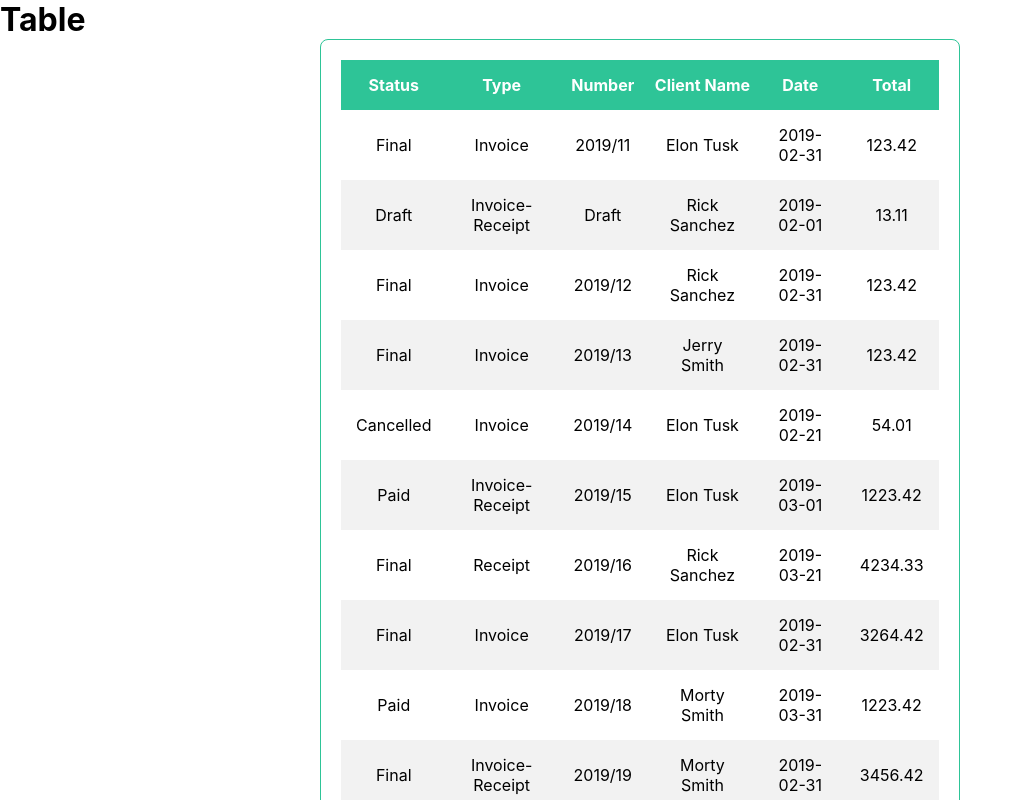
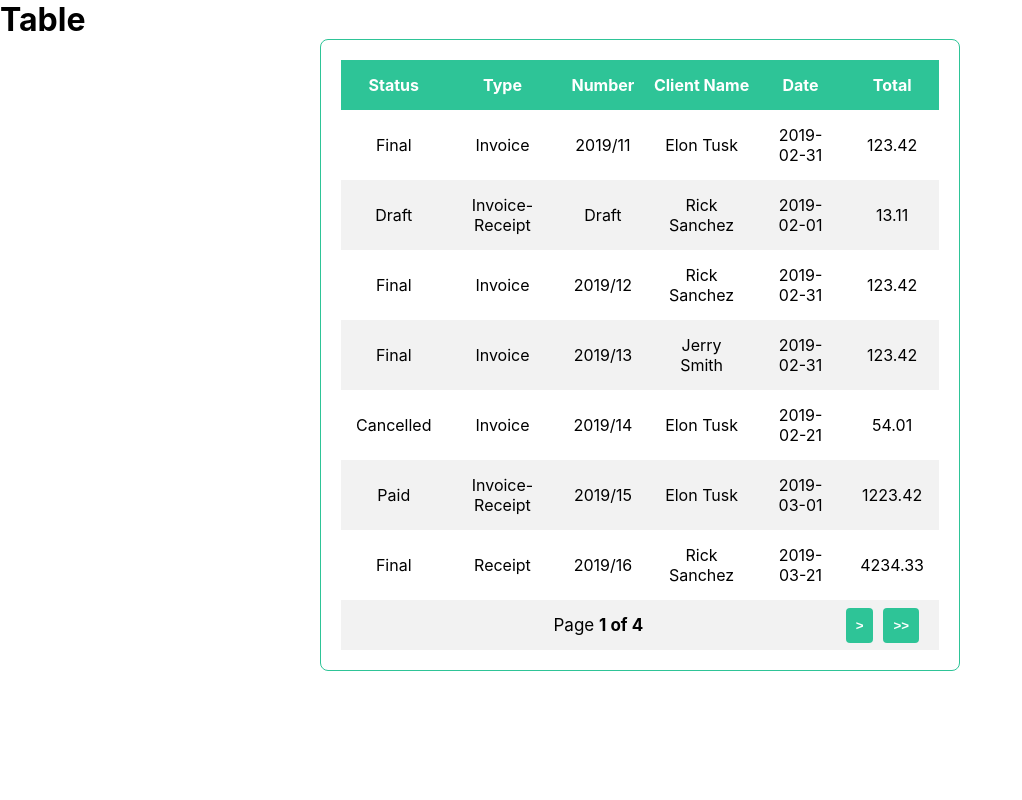
Before and after one commit to henrypadua/invoicexpress-challenge, a React (Vite) app: page / in a window 1280 px wide. Shown: the top 800 px of the page, without its empty margins (0-1022 px from the left). Built offline with nearby package versions, Linux system fonts and the light colour scheme.

Commit message:
Created and styled datatable pagination component

```diff
--- a/src/App.tsx
+++ b/src/App.tsx
@@ -37,7 +37,7 @@ export function App() {
    const data = useMemo(() => documents, [])
 
    return (
-      <div>
+      <div style={{ marginBottom: '2rem' }}>
          <h1>Table</h1>
          <DataTable columns={columns} data={data} />
       </div>
--- a/src/components/DataTable/index.tsx
+++ b/src/components/DataTable/index.tsx
@@ -1,5 +1,6 @@
-import { Column, useTable } from 'react-table'
+import { Column, useTable, usePagination } from 'react-table'
 
+import { DataTablePagination } from '../DataTablePagination'
 import * as S from './DataTable.style'
 
 type DataTableProps = {
@@ -8,11 +9,28 @@ type DataTableProps = {
 }
 
 export function DataTable({ columns, data }: DataTableProps) {
-   const { getTableProps, getTableBodyProps, headerGroups, rows, prepareRow } =
-      useTable({
+   const {
+      getTableProps,
+      getTableBodyProps,
+      headerGroups,
+      prepareRow,
+      page,
+      canPreviousPage,
+      canNextPage,
+      pageOptions,
+      pageCount,
+      gotoPage,
+      nextPage,
+      previousPage,
+      state: { pageIndex }
+   } = useTable(
+      {
          columns,
-         data
-      })
+         data,
+         initialState: { pageIndex: 0, pageSize: 7 }
+      },
+      usePagination
+   )
 
    return (
       <S.Container>
@@ -30,7 +48,7 @@ export function DataTable({ columns, data }: DataTableProps) {
             </thead>
 
             <tbody {...getTableBodyProps()}>
-               {rows.map((row, index) => {
+               {page.map((row, index) => {
                   prepareRow(row)
                   return (
                      <tr {...row.getRowProps()} key={index}>
@@ -46,6 +64,17 @@ export function DataTable({ columns, data }: DataTableProps) {
                })}
             </tbody>
          </table>
+
+         <DataTablePagination
+            gotoPage={gotoPage}
+            previousPage={previousPage}
+            nextPage={nextPage}
+            canPreviousPage={canPreviousPage}
+            canNextPage={canNextPage}
+            pageCount={pageCount}
+            pageIndex={pageIndex}
+            pageOptions={pageOptions}
+         />
       </S.Container>
    )
 }
--- /dev/null
+++ b/src/components/DataTablePagination/DataTablePagination.style.tsx
@@ -0,0 +1,32 @@
+import styled from 'styled-components'
+
+export const Container = styled.div`
+   display: flex;
+   flex-direction: row;
+   justify-content: space-between;
+   align-items: center;
+   height: 50px;
+   padding: 1.5rem;
+   background-color: #f2f2f2;
+
+   button {
+      cursor: pointer;
+      padding: 1rem;
+      color: white;
+      font-weight: bold;
+      margin: 0.5rem;
+      background-color: #2ec497;
+      border: none;
+      border-radius: 4px;
+
+      transition: all 0.2s ease-in-out;
+
+      :hover {
+         filter: brightness(0.8);
+      }
+   }
+
+   span {
+      font-size: 1.7rem;
+   }
+`
--- /dev/null
+++ b/src/components/DataTablePagination/index.tsx
@@ -0,0 +1,54 @@
+import * as S from './DataTablePagination.style'
+
+type DataTablePaginationProps = {
+   gotoPage: (page: number) => void
+   previousPage: () => void
+   nextPage: () => void
+   canPreviousPage: boolean
+   canNextPage: boolean
+   pageCount: number
+   pageIndex: number
+   pageOptions: number[]
+}
+
+export function DataTablePagination({
+   gotoPage,
+   previousPage,
+   nextPage,
+   canPreviousPage,
+   canNextPage,
+   pageCount,
+   pageIndex,
+   pageOptions
+}: DataTablePaginationProps) {
+   return (
+      <S.Container>
+         <div>
+            {canPreviousPage && (
+               <>
+                  <button onClick={() => gotoPage(0)}>{'<<'}</button>
+                  <button onClick={() => previousPage()}>{'<'}</button>
+               </>
+            )}
+         </div>
+
+         <span>
+            Page{' '}
+            <strong>
+               {pageIndex + 1} of {pageOptions.length}
+            </strong>
+         </span>
+
+         <div>
+            {canNextPage && (
+               <>
+                  <button onClick={() => nextPage()}>{'>'}</button>
+                  <button onClick={() => gotoPage(pageCount - 1)}>
+                     {'>>'}
+                  </button>
+               </>
+            )}
+         </div>
+      </S.Container>
+   )
+}
```
